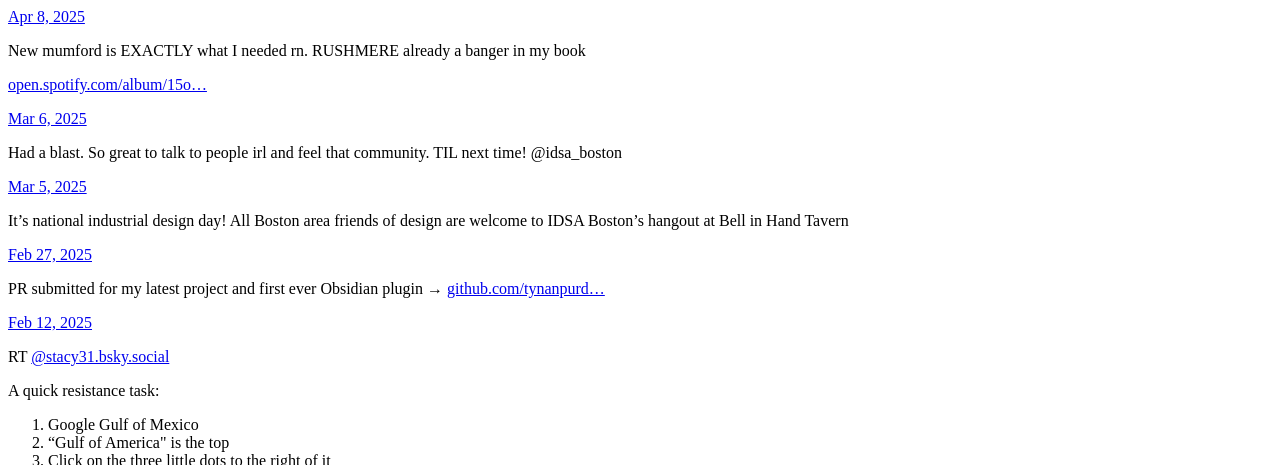
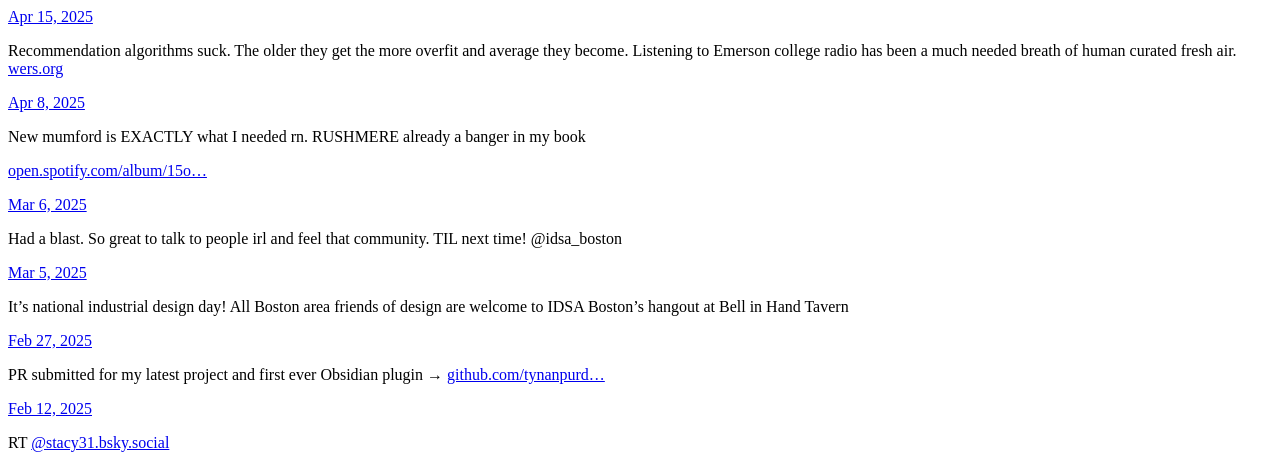
Before and after one commit to tynanpurdy/microblog, a plain HTML site: page index.html in a window 1280 px wide. Shown: the top 465 px of the page. Drawn offline with Linux system fonts and the light colour scheme.

Commit message:
Archiving from Micro.blog.

```diff
--- a/index.html
+++ b/index.html
@@ -21,6 +21,18 @@
 <div class="h-feed">
 
 
+
+	  <div class="h-entry">
+
+
+		<a href="https://blog.tynanpurdy.com/2025/04/15/recommendation-algorithms-suck-the-older.html" class="u-url"><time class="dt-published" datetime="2025-04-15 10:23:54 -0400">Apr 15, 2025</time></a>
+
+		<div class="e-content">
+			 <p>Recommendation algorithms suck. The older they get the more overfit and average they become. Listening to Emerson college radio has been a much needed breath of human curated fresh air.
+<a href="https://wers.org/">wers.org</a></p>
+
+		</div>
+	  </div>
 
 	  <div class="h-entry">
 
```
